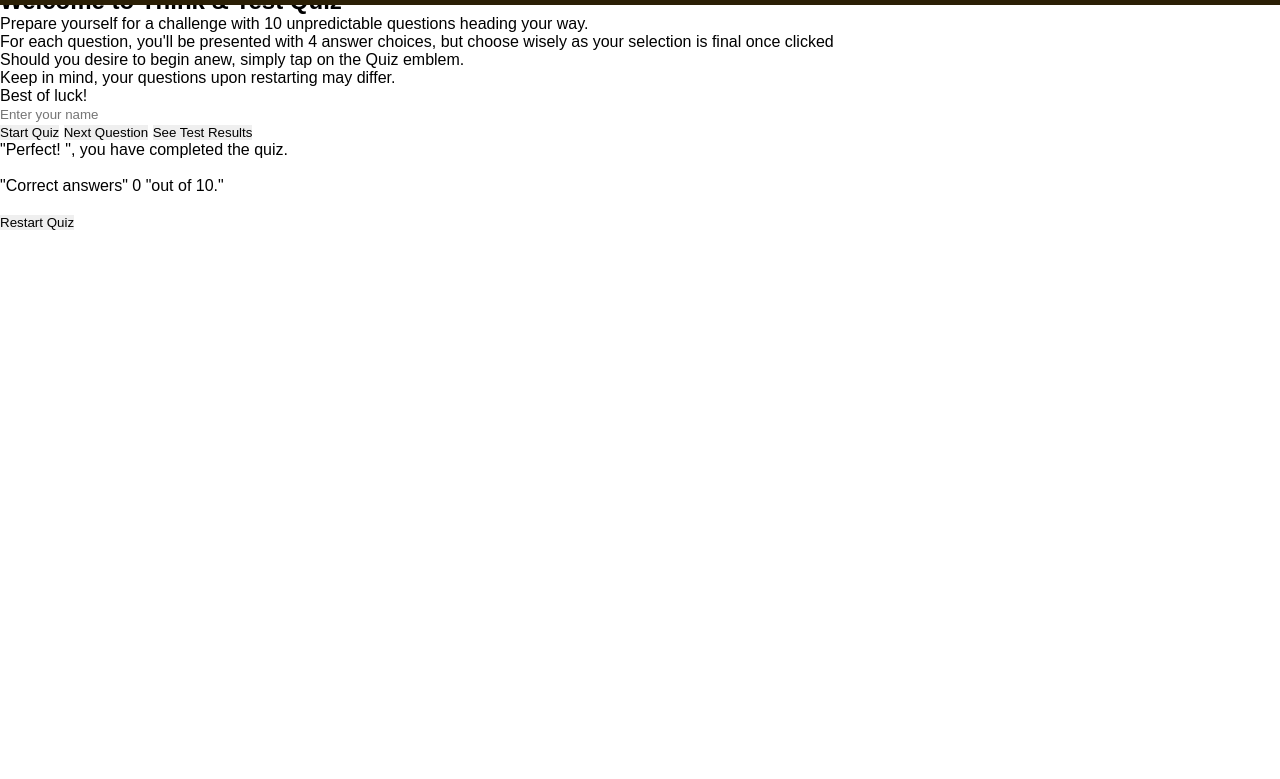
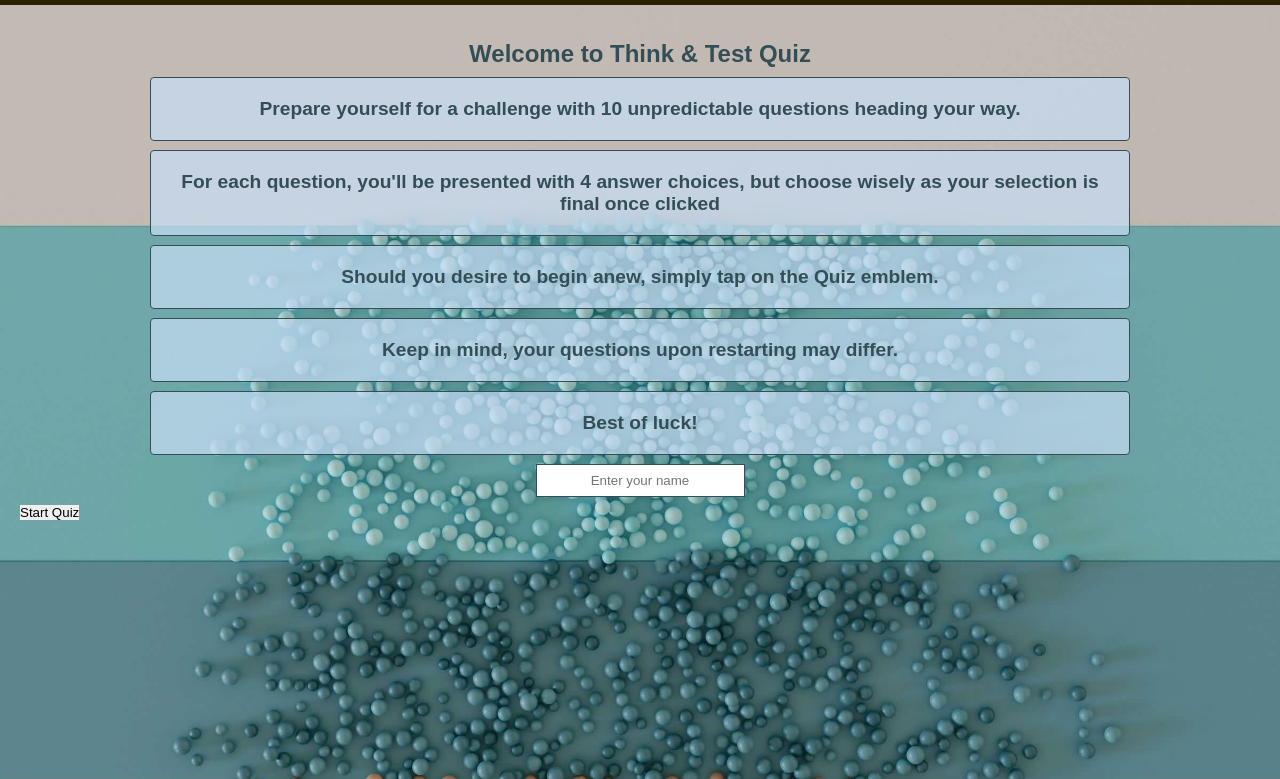
Before and after one commit to HebaAbdulal/think-test-quiz, a plain HTML site: page index.html in a window 1280 px wide. Shown: the part 85-864 px from the top of the page. Before the commit the page ends 800 px from the top, so only its background shows below. Drawn offline with Linux system fonts and the light colour scheme.

Commit message:
Add some style to quiz container and username input.

```diff
--- a/assets/css/style.css
+++ b/assets/css/style.css
@@ -29,3 +29,52 @@
     height: 70px;
     padding: 0;
   }
+
+  .hide {
+    display: none;
+  }
+
+  main {
+    margin-top: 64px;
+    flex: 1 0 auto;
+    min-height: 100vh;
+    background: url(../images/background.jpg) no-repeat center center / cover;
+    position: relative;
+    width: 100%;
+  }
+
+  .quiz-container {
+    display: block;
+    border-radius: 5px;
+    padding: 20px;
+    padding-top: 30px;
+  }
+
+  #home-page {
+    padding: 6px;
+    text-align: center;
+    margin-top: 25px;
+    color: #334e57;
+    width: 80%;
+    margin-left: 10%;
+  }
+
+  p {
+    background: rgba(200, 222, 247, 0.7);
+    border: 1px solid #334e57;
+    border-radius: 4px;
+    justify-content: center;
+    margin: 9px 0;
+    padding: 20px;
+    font-size: 1.2rem;
+    font-weight: bolder;
+  }
+
+  #username {
+    border: 1px solid #334e57;
+    padding-top: 8px;
+    padding-bottom: 8px;
+    padding-left: 15px;
+    padding-right: 15px;
+    text-align: center;
+  }
```
